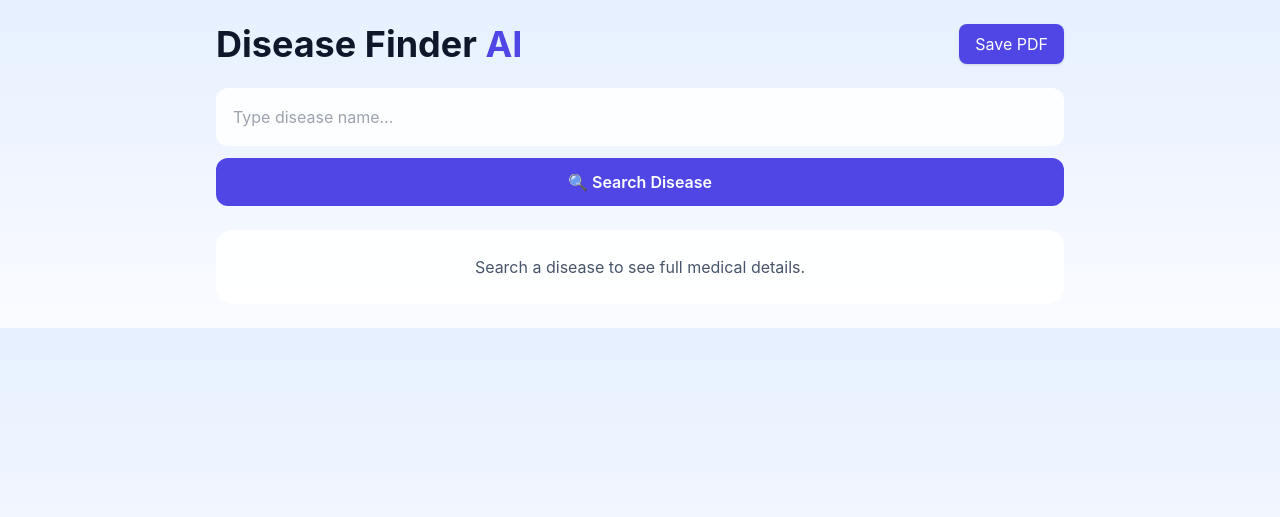
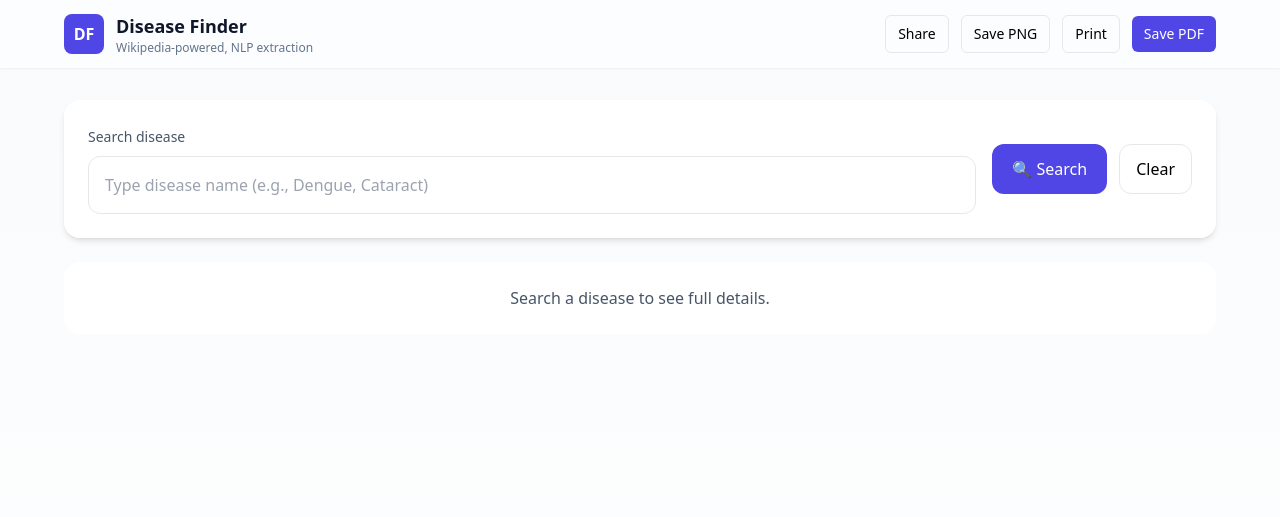
Before and after one commit to Anandsenrj/DiseaseAI, a website: page public/index.html in a window 1280 px wide. Drawn offline with nearby package versions, Linux system fonts and the light colour scheme.

Commit message:
Refactor index.html for final version and enhancements
Updated the title and viewport meta tag, modified styles for animations and layout, and improved the search functionality.

```diff
--- a/public/index.html
+++ b/public/index.html
@@ -2,176 +2,192 @@
 <html lang="en">
 <head>
   <meta charset="utf-8" />
-  <meta name="viewport" content="width=device-width,initial-scale=1" />
-  <title>Disease Finder — Smooth Animated</title>
+  <meta name="viewport" content="width=device-width, initial-scale=1" />
+  <title>Disease Finder — Final</title>
 
+  <!-- Tailwind CSS -->
   <script src="https://cdn.tailwindcss.com"></script>
+
+  <!-- html2canvas + jsPDF -->
   <script src="https://cdnjs.cloudflare.com/ajax/libs/html2canvas/1.4.1/html2canvas.min.js"></script>
   <script src="https://cdnjs.cloudflare.com/ajax/libs/jspdf/2.5.1/jspdf.umd.min.js"></script>
 
   <style>
-    .page-enter { animation: fadeSlide 0.6s ease both; }
-    @keyframes fadeSlide {
-      from { opacity: 0; transform: translateY(20px); }
-      to   { opacity: 1; transform: translateY(0); }
+    /* Page animations */
+    .page-enter { animation: fadeSlide 0.5s ease both; }
+    @keyframes fadeSlide { from { opacity: 0; transform: translateY(14px); } to { opacity:1; transform: translateY(0);} }
+
+    .glass { background: rgba(255,255,255,0.94); backdrop-filter: blur(10px); }
+    .float-soft { transition: transform .32s ease, box-shadow .32s ease; }
+    .float-soft:hover { transform: translateY(-6px) scale(1.01); box-shadow: 0 14px 40px rgba(15,23,42,0.12); }
+
+    .disease-img { width: 180px; height: 180px; object-fit: cover; border-radius: 12px; }
+    @media (max-width:768px){ .disease-img{ width:120px; height:120px } }
+
+    /* Print friendly */
+    @media print {
+      body { background: white !important; }
+      nav, #controls { display: none !important; }
+      #reportCard { box-shadow: none !important; border: none !important; }
     }
-    body {
-      background: linear-gradient(180deg, #e6f0ff, #fafbff);
-      font-family: Inter, sans-serif;
-    }
-    .glass {
-      background: rgba(255,255,255,0.88);
-      border: 1px solid rgba(255,255,255,0.5);
-      backdrop-filter: blur(12px);
-    }
-    .float-soft:hover {
-      transform: translateY(-6px) scale(1.01);
-      transition: .3s;
-      box-shadow: 0 12px 30px rgba(0,0,0,0.2);
-    }
-    .input-animate:focus {
-      transform: scale(1.02);
-      box-shadow: 0 0 0 3px rgba(99,102,241,0.4);
-      transition: 0.3s;
-    }
-    .img-float {
-      animation: floatImg 4s ease-in-out infinite;
-    }
-    @keyframes floatImg {
-      0% { transform: translateY(0); }
-      50% { transform: translateY(-8px); }
-      100% { transform: translateY(0); }
-    }
+
+    /* Small helper for subtle entrance */
+    .fade-up { transform: translateY(8px); opacity: 0; animation: fadeUpIn .5s forwards; }
+    @keyframes fadeUpIn { to { transform: translateY(0); opacity: 1; } }
+
   </style>
 </head>
+<body class="page-enter bg-gradient-to-b from-slate-50 to-white min-h-screen">
 
-<body class="page-enter">
-
-  <div class="max-w-4xl mx-auto p-6">
-
-    <div class="flex justify-between items-center mb-6">
-      <h1 class="text-4xl font-bold text-slate-900">
-        Disease Finder <span class="text-indigo-600">AI</span>
-      </h1>
-
-      <button id="pdfBtn"
-        class="bg-indigo-600 text-white px-4 py-2 rounded-lg shadow hover:bg-indigo-700 transition">
-        Save PDF
-      </button>
-    </div>
-
-    <input id="query"
-      class="w-full p-4 rounded-xl border glass text-slate-900 outline-none input-animate"
-      placeholder="Type disease name…"
-    />
-
-    <button onclick="searchDisease()"
-      class="w-full mt-3 bg-indigo-600 text-white font-semibold p-3 rounded-xl hover:bg-indigo-700 transition">
-      🔍 Search Disease
-    </button>
-
-    <div id="output" class="mt-6 glass p-6 rounded-2xl">
-      <p class="text-center text-slate-600">Search a disease to see full medical details.</p>
-    </div>
-
-  </div>
-
-<script>
-async function searchDisease() {
-  const q = document.getElementById("query").value.trim();
-  const out = document.getElementById("output");
-
-  if (!q) return alert("Enter a disease name.");
-
-  out.innerHTML = `<p class='text-center'>⏳ Fetching Wikipedia…</p>`;
-
-  // Wikipedia summary
-  const wikipedia = await fetch(
-    "https://en.wikipedia.org/api/rest_v1/page/summary/" + encodeURIComponent(q)
-  );
-
-  if (!wikipedia.ok) {
-    out.innerHTML = `<p class='text-center text-red-600'>Disease not found.</p>`;
-    return;
-  }
-
-  const summary = await wikipedia.json();
-  const img = summary.thumbnail?.source || "";
-
-  out.innerHTML = `<p class='text-center'>⚕️ Analyzing medical data…</p>`;
-
-  // Call backend NLP
-  const ai = await (await fetch("/api/extract", {
-    method: "POST",
-    headers: {"Content-Type":"application/json"},
-    body: JSON.stringify({
-      combinedText: summary.extract
-    })
-  })).json();
-
-  function sectionBlock(title, items) {
-    if (!items || !items.length) return "";
-    return `
-      <div class="mb-4">
-        <h3 class="font-semibold text-indigo-600 text-lg">${title}</h3>
-        <ul class="list-disc ml-5 text-sm leading-relaxed">
-          ${items.map(x => `<li>${x}</li>`).join("")}
-        </ul>
-      </div>
-    `;
-  }
-
-  out.innerHTML = `
-    <div id="reportCard" class="grid md:grid-cols-3 gap-4 bg-white/80 p-4 rounded-xl shadow float-soft">
-
-      <div class="text-center md:border-r pr-4">
-        ${img
-          ? `<img src="${img}" class="disease-img img-float mb-3 rounded-xl shadow" />`
-          : `<div class="w-32 h-32 bg-gray-300 rounded-xl mb-3 mx-auto"></div>`
-        }
-
-        <h2 class="text-xl font-semibold">${summary.title}</h2>
-
-        <a href="${summary.content_urls.desktop.page}" class="text-indigo-600 underline text-sm" target="_blank">
-          View on Wikipedia
-        </a>
-
-        <p class="text-sm mt-3 text-slate-600">${summary.extract}</p>
-      </div>
-
-      <div class="md:col-span-2 pl-4">
-        ${sectionBlock("Symptoms", ai.symptoms)}
-        ${sectionBlock("Causes", ai.causes)}
-        ${sectionBlock("Risk Factors", ai.risk_factors)}
-        ${sectionBlock("Diagnosis", ai.diagnosis)}
-        ${sectionBlock("Complications", ai.complications)}
-        ${sectionBlock("Treatments", ai.treatments)}
-        ${sectionBlock("Prevention", ai.prevention)}
-
-        <div class="mt-4">
-          <h3 class="font-semibold text-indigo-600 text-lg">When to See a Doctor</h3>
-          <p class="text-sm text-slate-700">${ai.when_to_see_a_doctor}</p>
+  <!-- NAVBAR -->
+  <nav class="w-full bg-white/60 glass sticky top-0 z-40 shadow-sm">
+    <div class="max-w-[1200px] mx-auto px-4 md:px-6 py-3 flex items-center justify-between">
+      <div class="flex items-center gap-3">
+        <div class="w-10 h-10 bg-indigo-600 text-white rounded-lg flex items-center justify-center font-bold">DF</div>
+        <div>
+          <div class="text-lg font-semibold text-slate-900">Disease Finder</div>
+          <div class="text-xs text-slate-500">Wikipedia-powered, NLP extraction</div>
         </div>
       </div>
 
+      <div id="controls" class="flex items-center gap-3">
+        <button id="shareBtn" class="px-3 py-2 rounded-md border text-sm hover:bg-indigo-50">Share</button>
+        <button id="savePngBtn" class="px-3 py-2 rounded-md border text-sm hover:bg-indigo-50">Save PNG</button>
+        <button id="printBtn" class="px-3 py-2 rounded-md border text-sm hover:bg-indigo-50">Print</button>
+        <button id="pdfBtn" class="px-3 py-2 rounded-md bg-indigo-600 text-white text-sm">Save PDF</button>
+      </div>
     </div>
-  `;
+  </nav>
+
+  <!-- MAIN -->
+  <main class="max-w-[1200px] mx-auto px-4 md:px-6 py-8">
+
+    <!-- SEARCH CARD -->
+    <section class="glass p-6 rounded-2xl shadow-md mb-6">
+      <div class="flex flex-col md:flex-row md:items-center gap-4">
+        <div class="flex-1">
+          <label class="text-sm text-slate-600">Search disease</label>
+          <input id="query" class="w-full mt-2 p-4 rounded-xl border outline-none" placeholder="Type disease name (e.g., Dengue, Cataract)" />
+        </div>
+
+        <div class="flex gap-3">
+          <button id="searchBtn" onclick="searchDisease()" class="px-5 py-3 bg-indigo-600 text-white rounded-xl hover:bg-indigo-700 transition">🔍 Search</button>
+          <button id="clearBtn" onclick="clearResults()" class="px-4 py-3 border rounded-xl">Clear</button>
+        </div>
+      </div>
+    </section>
+
+    <!-- OUTPUT -->
+    <section id="output" class="min-h-[220px]"></section>
+
+  </main>
+
+<script>
+// ----- helpers -----
+function escapeHtml(s){ if(!s) return ''; return String(s).replaceAll('&','&amp;').replaceAll('<','&lt;').replaceAll('>','&gt;'); }
+
+// ----- clear -----
+function clearResults(){ document.getElementById('output').innerHTML = `<div class="glass p-6 rounded-2xl text-center text-slate-600">Search a disease to see full details.</div>`; }
+clearResults();
+
+// ----- search -----
+async function searchDisease(){
+  const q = document.getElementById('query').value.trim();
+  const out = document.getElementById('output');
+  if(!q) return alert('Please enter a disease name.');
+
+  out.innerHTML = `<div class="glass p-6 rounded-2xl text-center">⏳ Fetching Wikipedia…</div>`;
+
+  try{
+    const sres = await fetch('https://en.wikipedia.org/api/rest_v1/page/summary/' + encodeURIComponent(q));
+    if(!sres.ok) { out.innerHTML = `<div class="glass p-6 rounded-2xl text-center text-red-600">Disease not found.</div>`; return; }
+    const summary = await sres.json();
+    // fetch mobile sections too for more content
+    let combined = summary.extract || '';
+    try{
+      const mres = await fetch('https://en.wikipedia.org/api/rest_v1/page/mobile-sections/' + encodeURIComponent(q));
+      if(mres.ok){ const m = await mres.json(); const sections = [...(m.lead?.sections||[]), ...(m.remaining?.sections||[])]; sections.forEach(s=> combined += '\n' + (s.text||'')); }
+    }catch(e){}
+
+    out.innerHTML = `<div class="glass p-6 rounded-2xl text-center">⚕️ Extracting medical sections…</div>`;
+
+    const apiRes = await fetch('/api/extract',{ method:'POST', headers:{'Content-Type':'application/json'}, body: JSON.stringify({ combinedText: combined }) });
+    const ai = await apiRes.json();
+
+    // build sections
+    function block(title, items){ if(!items || !items.length) return ''; return `\n<div class="mb-4">\n  <h4 class="text-indigo-600 font-semibold mb-2">${escapeHtml(title)}</h4>\n  <ul class="list-disc ml-5 text-slate-700">${items.map(x=>`<li>${escapeHtml(x)}</li>`).join('')}\n  </ul>\n</div>`; }
+
+    const img = summary.thumbnail?.source || '';
+
+    out.innerHTML = `
+      <article id="reportCard" class="glass p-6 rounded-2xl shadow-md float-soft">
+        <div class="grid md:grid-cols-3 gap-6">
+          <div class="text-center md:text-left">
+            ${img? `<img src="${img}" class="disease-img mb-4 shadow-md"/>` : `<div class="disease-img bg-gray-200 mb-4"></div>`}
+            <h2 class="text-2xl font-bold mb-1">${escapeHtml(summary.title)}</h2>
+            <a href="${summary.content_urls?.desktop?.page || '#'}" target="_blank" class="text-sm text-indigo-600 underline">Open on Wikipedia</a>
+            <p class="text-sm mt-3 text-slate-700">${escapeHtml(summary.extract||'')}</p>
+          </div>
+
+          <div class="md:col-span-2">
+            ${block('Symptoms', ai.symptoms)}
+            ${block('Causes', ai.causes)}
+            ${block('Risk Factors', ai.risk_factors)}
+            ${block('Diagnosis', ai.diagnosis)}
+            ${block('Complications', ai.complications)}
+            ${block('Treatments', ai.treatments)}
+            ${block('Prevention', ai.prevention)}
+
+            <div class="mt-4 p-4 bg-indigo-50 border-l-4 border-indigo-600 rounded">
+              <h4 class="font-semibold">When to See a Doctor</h4>
+              <p class="text-sm text-slate-700 mt-1">${escapeHtml(ai.when_to_see_a_doctor||'See a doctor if symptoms worsen.')}</p>
+            </div>
+          </div>
+        </div>
+      </article>
+    `;
+
+    // slight entrance animation
+    const card = document.getElementById('reportCard');
+    if(card){ card.classList.add('fade-up'); }
+
+  }catch(err){ console.error(err); out.innerHTML = `<div class="glass p-6 rounded-2xl text-center text-red-600">Extraction failed.</div>`; }
 }
 
+// ----- PDF export -----
+document.getElementById('pdfBtn').addEventListener('click', async ()=>{
+  const card = document.getElementById('reportCard'); if(!card) return alert('No report to save.');
+  const canvas = await html2canvas(card, { scale: 2, useCORS: true, backgroundColor: null });
+  const img = canvas.toDataURL('image/png');
+  const pdf = new jspdf.jsPDF('p','mm','a4');
+  pdf.addImage(img,'PNG',10,10,190,(canvas.height*190)/canvas.width);
+  pdf.save((document.querySelector('#reportCard h2')?.textContent||'report').replace(/\s+/g,'_') + '.pdf');
+});
 
-// ---------------- PDF EXPORT ----------------
-document.getElementById("pdfBtn").onclick = async () => {
-  const card = document.getElementById("reportCard");
-  if (!card) return alert("Search a disease first!");
+// ----- Save PNG -----
+document.getElementById('savePngBtn').addEventListener('click', async ()=>{
+  const card = document.getElementById('reportCard'); if(!card) return alert('No report to save.');
+  const canvas = await html2canvas(card, { scale: 2, useCORS: true, backgroundColor: null });
+  const link = document.createElement('a'); link.download = (document.querySelector('#reportCard h2')?.textContent||'report').replace(/\s+/g,'_') + '.png';
+  link.href = canvas.toDataURL('image/png'); link.click();
+});
 
-  const canvas = await html2canvas(card, { scale: 2 });
-  const img = canvas.toDataURL("image/png");
+// ----- Print -----
+document.getElementById('printBtn').addEventListener('click', ()=>{ window.print(); });
 
-  const pdf = new jspdf.jsPDF("p", "mm", "a4");
-  pdf.addImage(img, "PNG", 10, 10, 190, (canvas.height * 190) / canvas.width);
-  pdf.save("Disease_Report.pdf");
-};
+// ----- Share -----
+document.getElementById('shareBtn').addEventListener('click', async ()=>{
+  const card = document.getElementById('reportCard'); if(!card) return alert('No report to share.');
+  // try Web Share API (share text + url)
+  const title = document.querySelector('#reportCard h2')?.textContent || 'Disease Report';
+  const txt = title + '\nRead more: ' + (document.querySelector('#reportCard a')?.href || '');
+  if(navigator.share){ try{ await navigator.share({ title, text: txt, url: location.href }); }catch(e){ alert('Share canceled'); } }
+  else { await navigator.clipboard.writeText(txt); alert('Report info copied to clipboard.'); }
+});
+
+// ----- Clear button -----
+// Already wired above
+
 </script>
-
 </body>
 </html>
```
